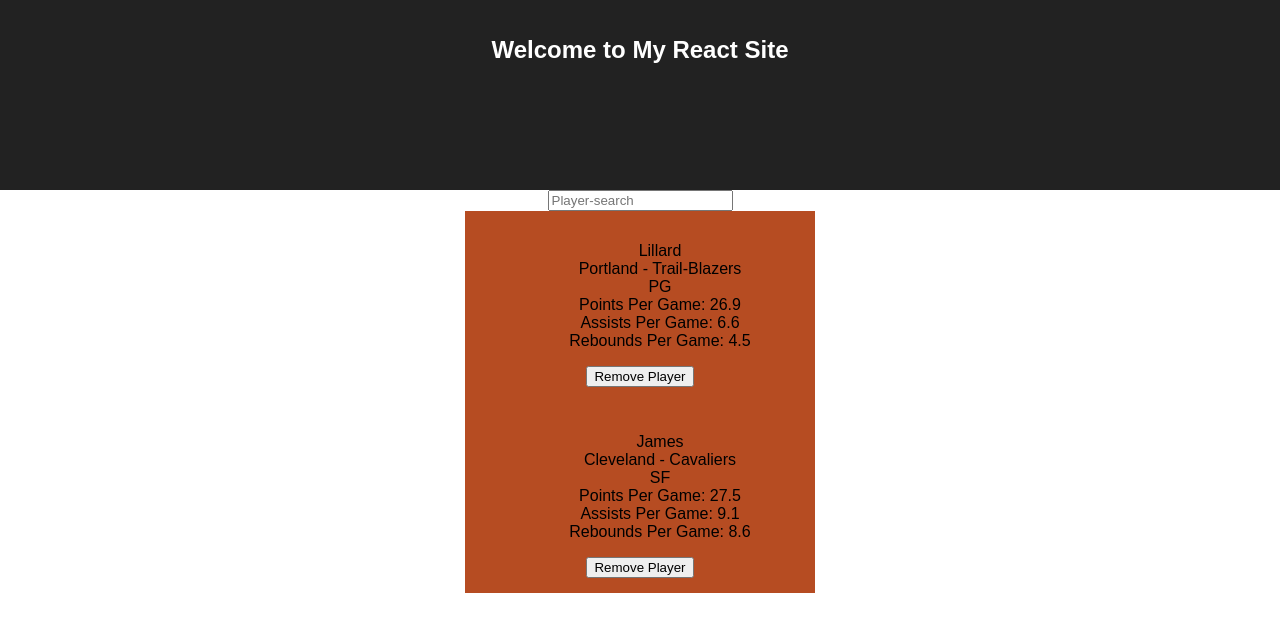
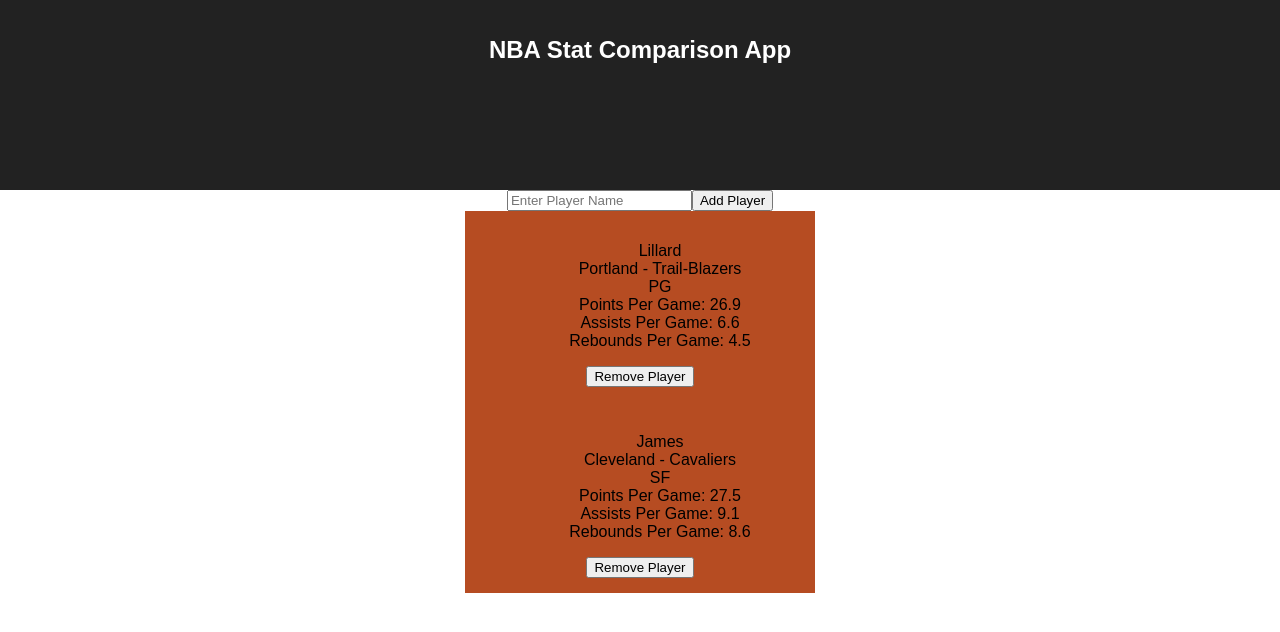
Before and after one commit to Cooper-Runstein/NBA-App-Learn-React, a React (Create React App) app: page / in a window 1280 px wide. Shown: the top 632 px of the page. Built offline with nearby package versions, Linux system fonts and the light colour scheme.

Commit message:
Added Name Input

```diff
--- a/src/App.js
+++ b/src/App.js
@@ -5,6 +5,7 @@
 
 class App extends Component {
   state = {
+    pendingPlayer: "",
     players : [
       {
         name : 'Lillard',
@@ -32,14 +33,27 @@
       },
     ]
   }
+
+  updatePendingPlayer = (e)=>{
+    this.setState({
+      pendingPlayer: e.target.value
+    })
+  }
+
   render() {
     return (
       <div className="App">
         <header className="App-header">
-          <h1 className="App-title">Welcome to My React Site</h1>
+          <h1 className="App-title">NBA Stat Comparison App</h1>
         </header>
         <div className="Main-wrapper">
-          <Input />
+          <form>
+            <input
+              placeholder="Enter Player Name"
+              value={this.state.pendingPlayer}
+              onChange={this.updatePendingPlayer}/>
+            <button>Add Player</button>
+          </form>
           <Results players = {this.state.players}/>
          </div>
       </div>
```
Also changed, not shown: src/request.js (added).
